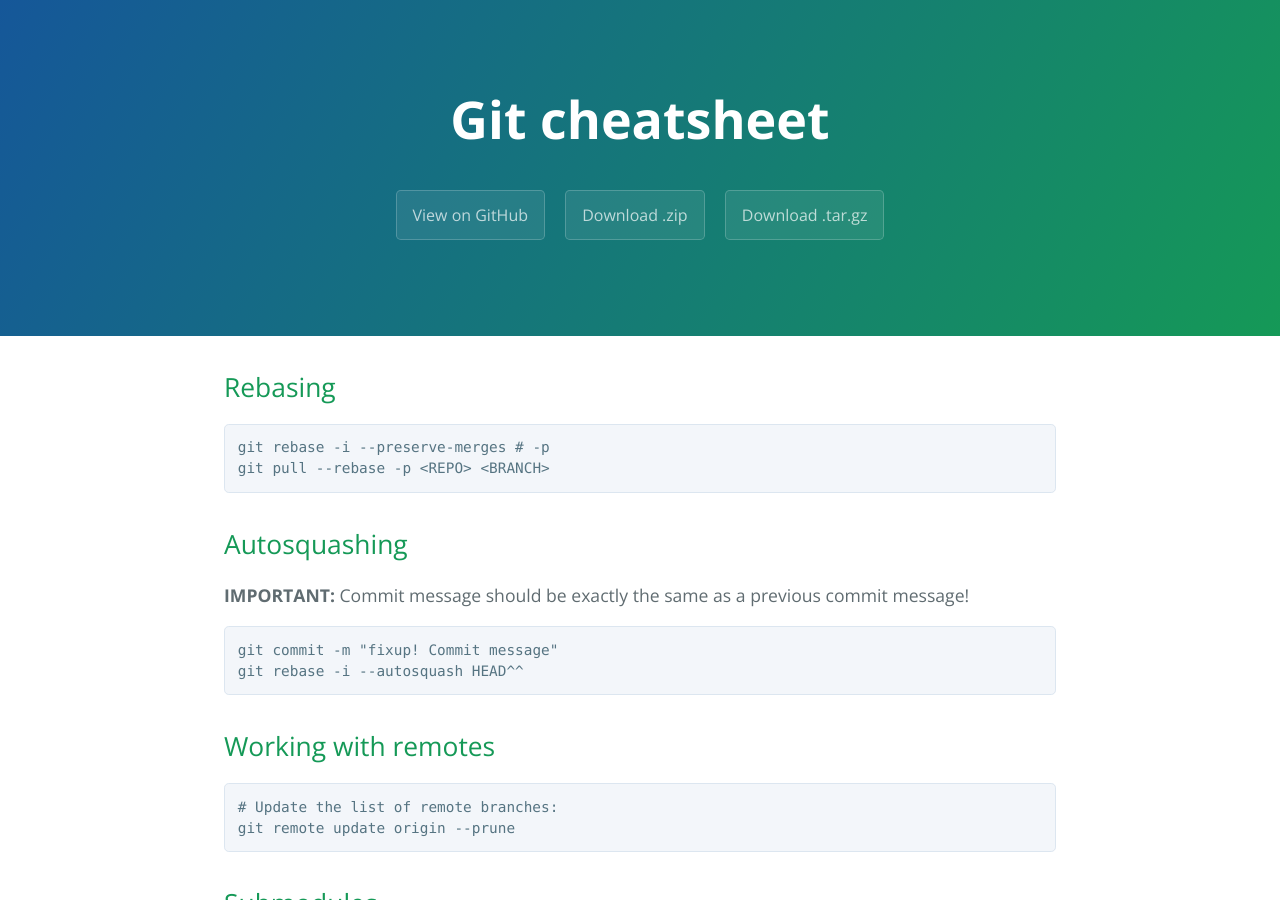
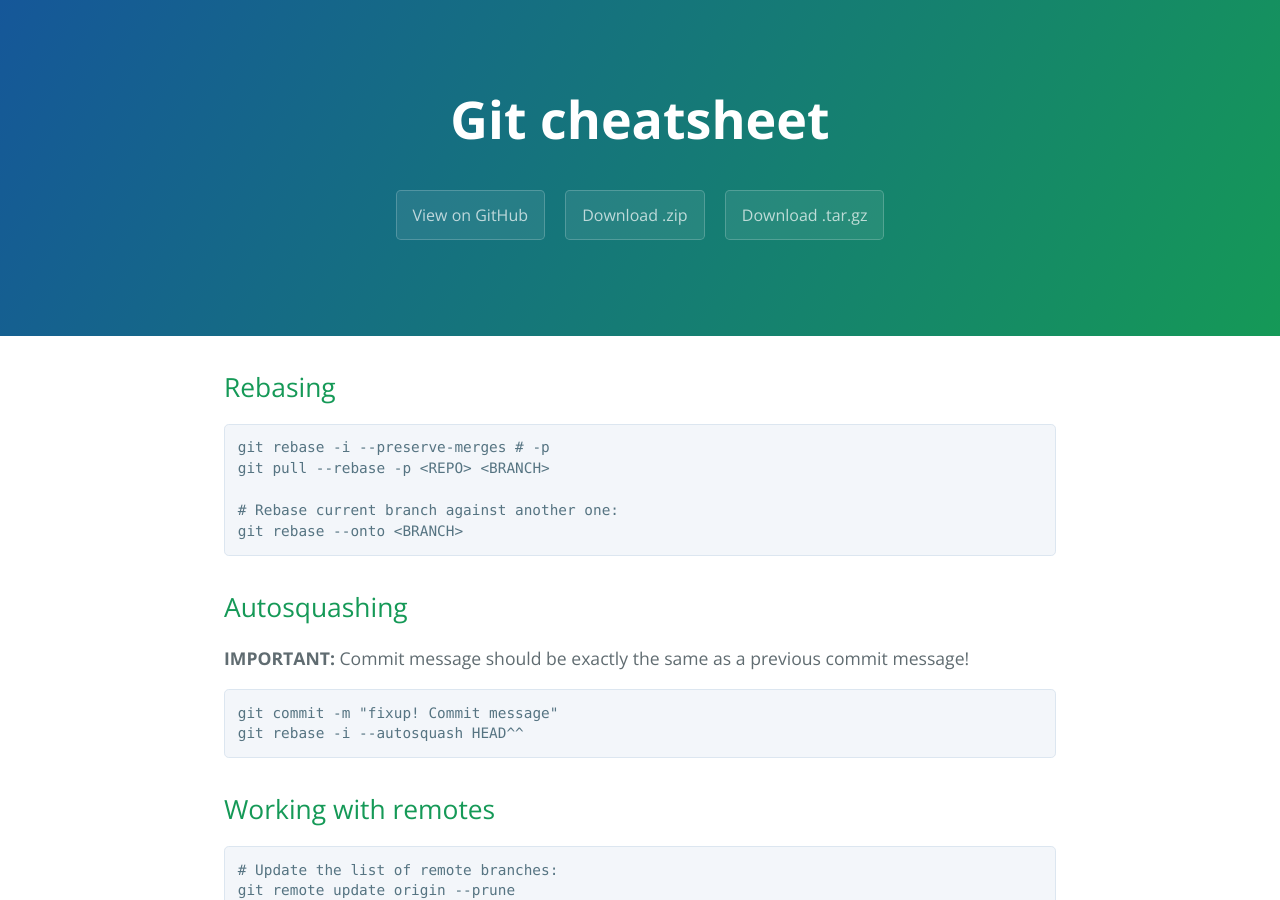
Before and after one commit to highweb/web-wiki, a Jekyll site: the page built from git.md, in a window 1280 px wide and 900 px high. Built offline with Jekyll 4.4.1, drawn with Linux system fonts in a browser that asks for light colours.

Commit message:
Update git.md

````diff
--- a/git.md
+++ b/git.md
@@ -9,6 +9,9 @@ title: Git cheatsheet
 ```sh
 git rebase -i --preserve-merges # -p
 git pull --rebase -p <REPO> <BRANCH>
+
+# Rebase current branch against another one:
+git rebase --onto <BRANCH>
 ```
 
 ## Autosquashing
````
